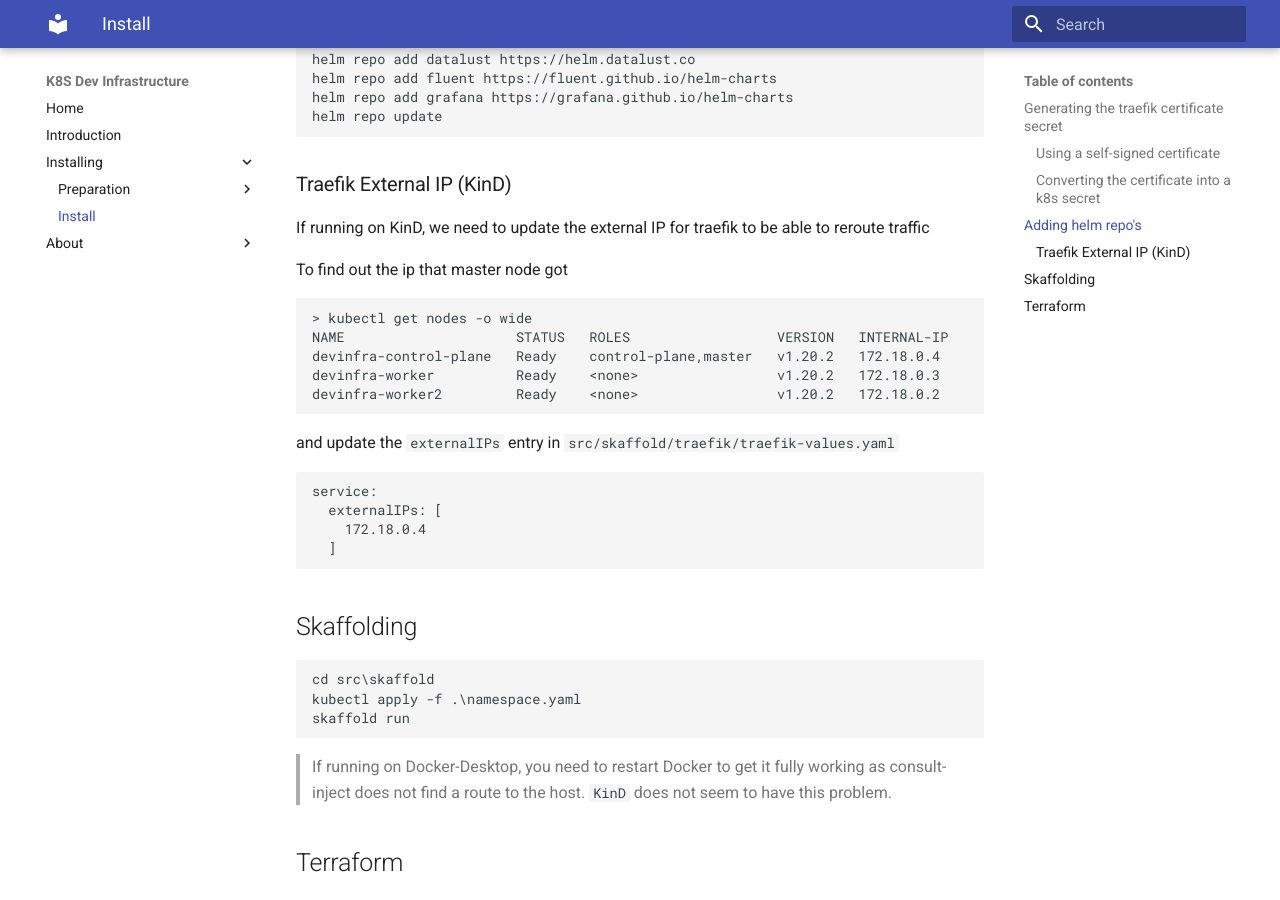
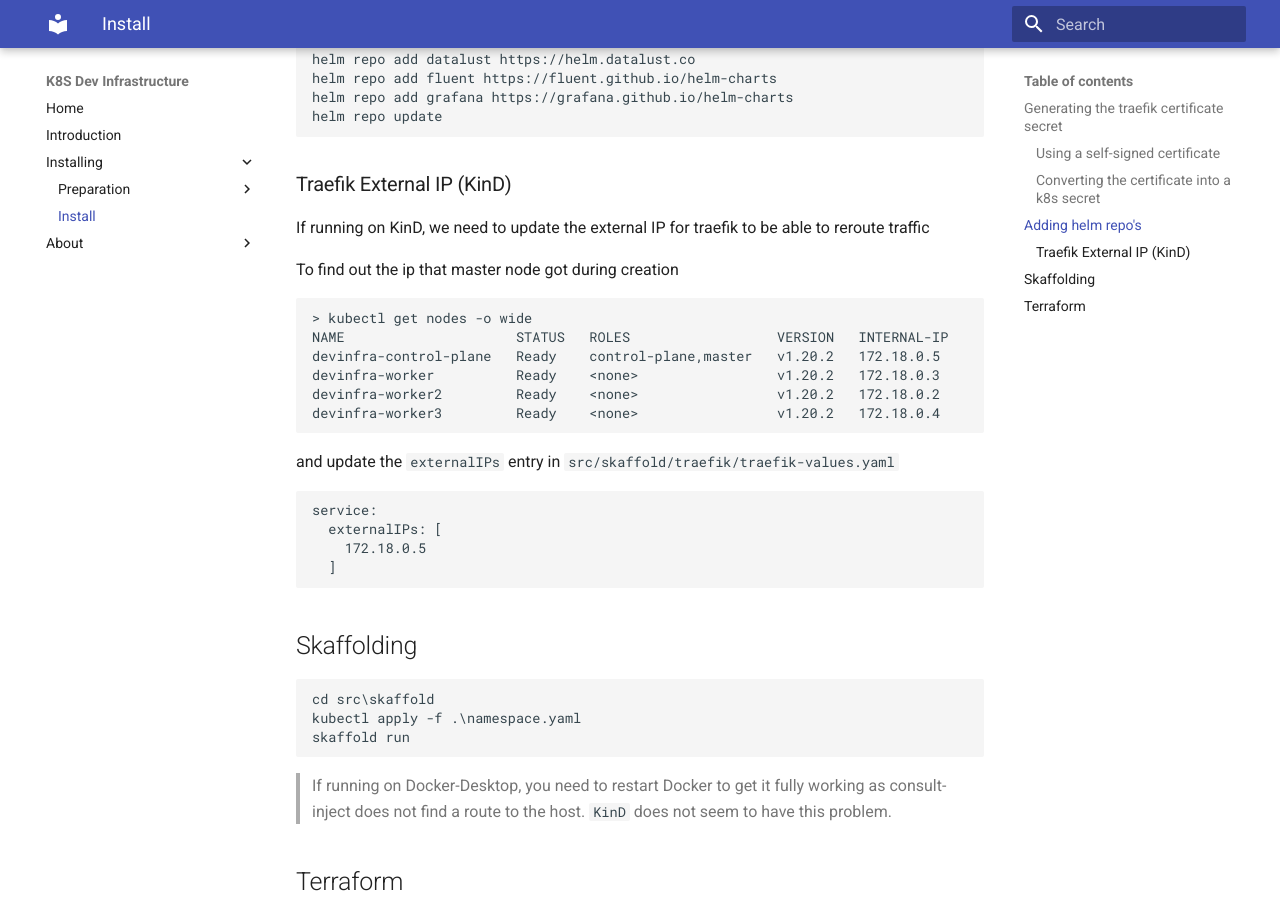
Before and after one commit to bravecobra/k8s-dev-infrastructure, an MkDocs documentation site: the page built from docs/installation.md, in a window 1280 px wide and 900 px high, scrolled down 741 px. Built offline with MkDocs 1.6.1 and Material for MkDocs 9.7.7, drawn with Linux system fonts in a browser that asks for light colours.

Commit message:
Minor changes

````diff
--- a/docs/installation.md
+++ b/docs/installation.md
@@ -36,14 +36,15 @@ helm repo update
 
 If running on KinD, we need to update the external IP for traefik to be able to reroute traffic
 
-To find out the ip that master node got
+To find out the ip that master node got during creation
 
 ```powershell
 > kubectl get nodes -o wide
 NAME                     STATUS   ROLES                  VERSION   INTERNAL-IP
-devinfra-control-plane   Ready    control-plane,master   v1.20.2   172.18.0.4
+devinfra-control-plane   Ready    control-plane,master   v1.20.2   172.18.0.5
 devinfra-worker          Ready    <none>                 v1.20.2   172.18.0.3
 devinfra-worker2         Ready    <none>                 v1.20.2   172.18.0.2
+devinfra-worker3         Ready    <none>                 v1.20.2   172.18.0.4
 ```
 
 and update the `externalIPs` entry in `src/skaffold/traefik/traefik-values.yaml`
@@ -51,7 +52,7 @@ and update the `externalIPs` entry in `src/skaffold/traefik/traefik-values.yaml`
 ```yaml
 service:
   externalIPs: [
-    172.18.0.4
+    172.18.0.5
   ]
 ```
 
````
Also changed, not shown: .markdownlint.json, 1 other file.
